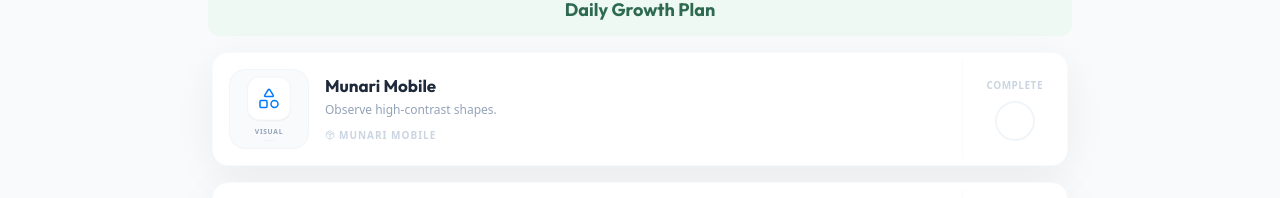
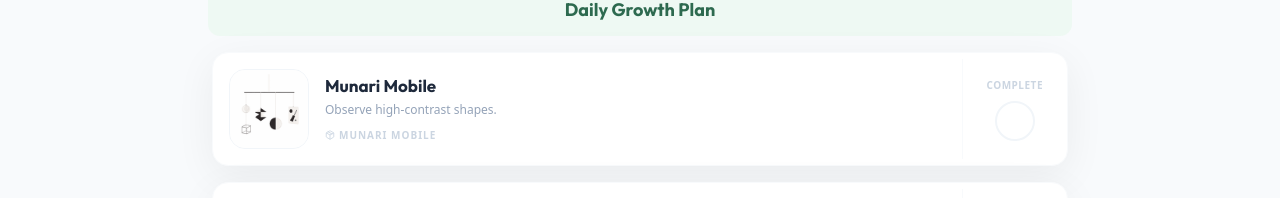
Before and after one commit to gwilford1-png/montessori3, a React (Vite) app in the folder copy-of-tiny-steps-3/: page / in a window 1280 px wide. Shown: the part 280-478 px from the top of the page. Built offline with nearby package versions, Linux system fonts and the light colour scheme.

Commit message:
Update constants.ts

```diff
--- a/copy-of-tiny-steps-3/constants.ts
+++ b/copy-of-tiny-steps-3/constants.ts
@@ -157,7 +157,10 @@ export const INITIAL_ACTIVITIES: Activity[] = RAW_DATA.map(item => ({
   why_is_it_good: item.ben,
   dos: ["Ensure a quiet environment.", "Follow the child's lead."],
   donts: ["Don't rush the experience.", "Don't correct mistakes immediately."],
-  steps: generateSteps(item),
+    steps: generateSteps(item).map((s, i) => ({
+    ...s,
+    image_url: i === 0 ? (item.thumbnail || item.image || "") : s.image_url
+  })),
   items_required: item.item === "none" ? [] : [item.item],
   reference_link: item.ref,
   image_prompt: item.prompt
```
